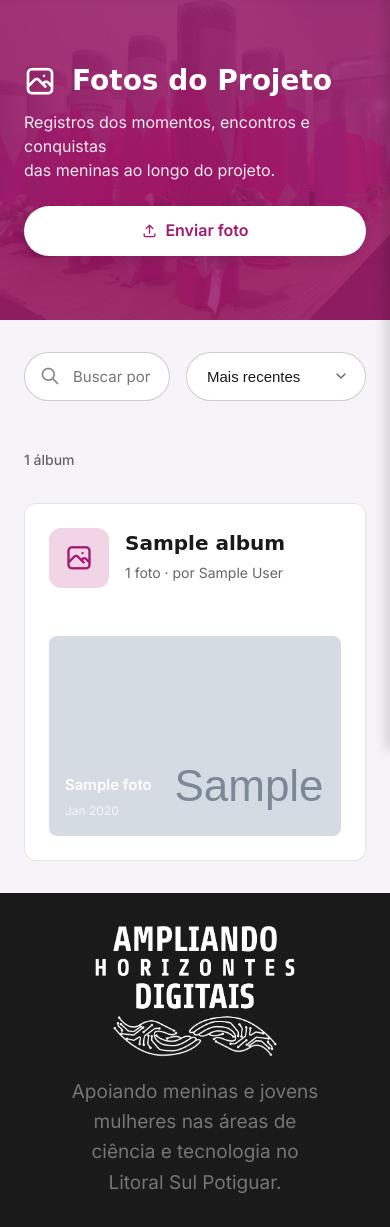
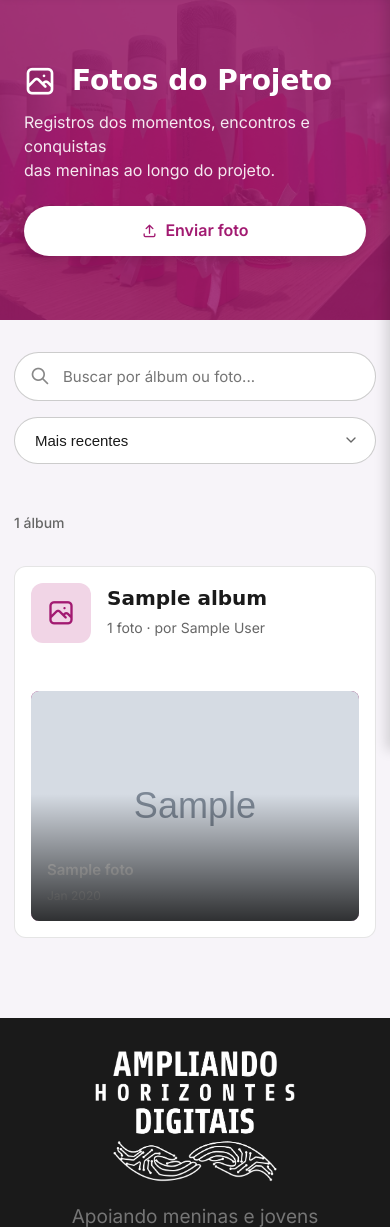
Before and after one commit to emilyamorim/projeto-ahd, a Django app: page /fotos/ in a window 390 px wide. Shown: the part 94-1321 px from the top of the page. Run offline with Django 4.2, Linux system fonts and the light colour scheme; tables that the repository leaves empty hold one stand-in row (values such as "Sample post"); grey boxes marked "Sample" are stand-in pictures; some web fonts are replaced.

Commit message:
Corrige exibição de fotos e responsividade em telas pequenas (mobile)

```diff
--- a/static/css/fotos.css
+++ b/static/css/fotos.css
@@ -301,10 +301,12 @@
   grid-row: 1 / 3;
 }
 
-/* Variação 2: Grid Uniforme (4 colunas iguais) */
+/* Variação 2: Grid Uniforme (4 colunas iguais, cresce automaticamente) */
 .grid-uniforme {
   grid-template-columns: repeat(4, 1fr);
-  grid-template-rows: 1fr;
+  grid-template-rows: auto;
+  grid-auto-rows: 220px;
+  height: auto;
 }
 
 /* Estilo individual de cada foto no Grid */
@@ -318,18 +320,29 @@
   align-items: flex-end;
   color: var(--branco);
   text-decoration: none;
+  min-height: 200px;
+}
+.foto-item-img {
+  position: absolute;
+  inset: 0;
+  width: 100%;
+  height: 100%;
+  object-fit: cover;
+  display: block;
+  z-index: 0;
 }
 .foto-item::after {
   content: '';
   position: absolute;
   bottom: 0; left: 0; right: 0;
-  height: 50%;
-  background: linear-gradient(to top, rgba(0,0,0,0.8), transparent);
+  height: 55%;
+  background: linear-gradient(to top, rgba(0,0,0,0.78), transparent);
   pointer-events: none;
+  z-index: 1;
 }
 .foto-item-content {
   position: relative;
-  z-index: 1;
+  z-index: 2;
   padding: 16px;
 }
 .foto-titulo {
@@ -483,10 +496,24 @@
   }
 }
 @media (max-width: 600px) {
+  .fotos-container {
+    padding: 0 14px 48px;
+  }
+  .album-card {
+    padding: 16px;
+  }
+  .toolbar-top {
+    flex-direction: column;
+    align-items: stretch;
+  }
   .grid-destaque, .grid-uniforme {
     grid-template-columns: 1fr;
+    grid-auto-rows: 230px;
   }
   .grid-destaque .foto-item:nth-child(n) { grid-column: 1 / 2; }
+  .grid-uniforme .foto-item {
+    height: 230px;
+  }
 }
 
 /* Efeito Hover nas Fotos */
@@ -494,14 +521,6 @@
   position: relative;
   overflow: hidden;
   transition: transform 0.3s ease, box-shadow 0.3s ease;
-}
-.foto-item::after {
-  content: "";
-  position: absolute;
-  top: 0; left: 0; right: 0; bottom: 0;
-  background: rgba(0,0,0,0);
-  transition: background 0.3s ease;
-  z-index: 0;
 }
 .foto-item:hover {
   transform: translateY(-4px);
--- a/templates/aluna/base_aluna.html
+++ b/templates/aluna/base_aluna.html
@@ -5,7 +5,7 @@
 
 {% block extra_css %}
   <!-- CSS Específico do Dashboard -->
-  <link rel="stylesheet" href="{% static 'css/dashboard.css' %}?v=18">
+  <link rel="stylesheet" href="{% static 'css/dashboard.css' %}?v=19">
   {% block extra_aluna_css %}{% endblock %}
 {% endblock %}
 
--- a/templates/painel/base_painel.html
+++ b/templates/painel/base_painel.html
@@ -5,7 +5,7 @@
 
 {% block extra_css %}
   <!-- CSS Específico do Dashboard -->
-  <link rel="stylesheet" href="{% static 'css/dashboard.css' %}?v=13">
+  <link rel="stylesheet" href="{% static 'css/dashboard.css' %}?v=14">
   {% block extra_painel_css %}{% endblock %}
 {% endblock %}
 
--- a/templates/publico/fotos.html
+++ b/templates/publico/fotos.html
@@ -5,7 +5,7 @@
 
 {% block extra_css %}
 <!-- CSS Específico desta página -->
-<link rel="stylesheet" href="{% static 'css/fotos.css' %}">
+<link rel="stylesheet" href="{% static 'css/fotos.css' %}?v=2">
 {% endblock %}
 
 {% block content %}
@@ -60,11 +60,13 @@
     <div class="album-grid grid-uniforme">
       {% for foto in fotos|slice:":4" %}
         {% if forloop.last and fotos|length > 4 %}
-          <a href="#" class="foto-item more-photos" data-src="{{ foto.imagem.url }}" style="background-image:url('{{ foto.imagem.url }}');">
+          <a href="#" class="foto-item more-photos" data-src="{{ foto.imagem.url }}">
+            <img class="foto-item-img" src="{{ foto.imagem.url }}" alt="{{ foto.nome_original|default:album.nome }}" loading="lazy">
             <div class="foto-item-content"><div class="foto-titulo">+{{ fotos|length|add:"-3" }} fotos</div></div>
           </a>
         {% else %}
-          <a href="#" class="foto-item bg-grad-{% cycle 1 2 3 4 5 6 %}" data-src="{{ foto.imagem.url }}" style="background-image:url('{{ foto.imagem.url }}');">
+          <a href="#" class="foto-item bg-grad-{% cycle 1 2 3 4 5 6 %}" data-src="{{ foto.imagem.url }}">
+            <img class="foto-item-img" src="{{ foto.imagem.url }}" alt="{{ foto.nome_original|default:album.nome }}" loading="lazy">
             <div class="foto-item-content">
               <div class="foto-titulo">{{ foto.nome_original|default:album.nome|truncatechars:28 }}</div>
               <div class="foto-data">{{ foto.enviado_em|date:"M Y" }}</div>
@@ -84,9 +86,10 @@
         <div class="album-details"><h2>Outras fotos</h2></div>
       </div>
     </div>
-    <div class="album-grid grid-uniforme" style="grid-auto-rows: 1fr;">
+    <div class="album-grid grid-uniforme">
       {% for foto in soltas %}
-      <a href="#" class="foto-item bg-grad-{% cycle 1 2 3 4 5 6 %}" data-src="{{ foto.imagem.url }}" style="background-image:url('{{ foto.imagem.url }}');">
+      <a href="#" class="foto-item bg-grad-{% cycle 1 2 3 4 5 6 %}" data-src="{{ foto.imagem.url }}">
+        <img class="foto-item-img" src="{{ foto.imagem.url }}" alt="{{ foto.nome_original|default:'Foto do projeto' }}" loading="lazy">
         <div class="foto-item-content">
           <div class="foto-titulo">{{ foto.nome_original|default:"Foto"|truncatechars:28 }}</div>
           <div class="foto-data">{{ foto.enviado_em|date:"M Y" }}</div>
```
Also changed, not shown: static/css/dashboard.css (+23 -0 lines), templates/painel/gerenciar_fotos.html (+12 -4 lines).
